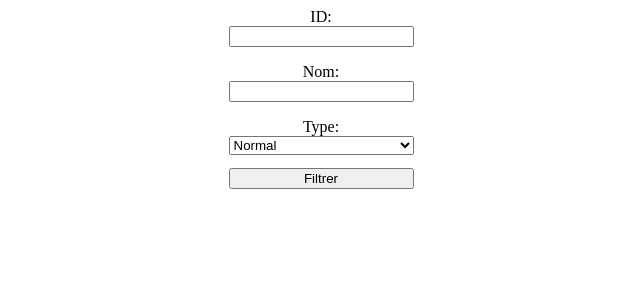
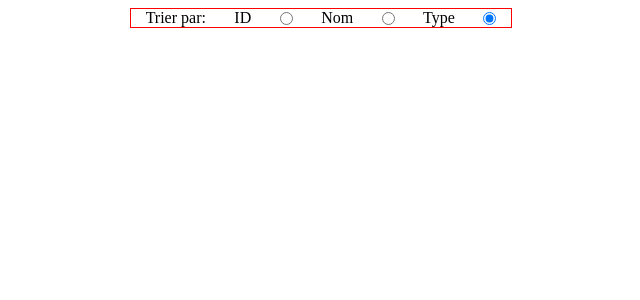
Before and after one commit to thibault-kine/runtrack3, a PHP site: page / in a window 1280 px wide. Shown: the top 300 px of the page, without its empty margins (319-959 px from the left). Run offline with PHP 8.4, Linux system fonts and the light colour scheme.

Commit message:
module connexion avec js

```diff
--- a/jour04/job03/index.php
+++ b/jour04/job03/index.php
@@ -11,6 +11,19 @@
     <script src="script.js"></script>
 </head>
 <body>
+
+<form id="select-by">
+    <label>Trier par: </label>
+
+    <label for="by-id">ID</label>
+    <input type="radio" name="select-by" id="by-id" value="0">
+
+    <label for="by-name">Nom</label>
+    <input type="radio" name="select-by" id="by-name" value="1">
+
+    <label for="by-type">Type</label>
+    <input type="radio" name="select-by" id="by-type" value="2">
+</form>
 
 <form id="form">
     <label for="id">ID: </label>
--- a/jour04/job03/script.js
+++ b/jour04/job03/script.js
@@ -1,31 +1,18 @@
 $(document).ready(() => {
 
-const fields = document.querySelectorAll('.field'); // Array de tous les inputs
-const button = document.querySelector('#filtrer');
-let fieldNames = []; // la valeur de tous les names
-for(i = 0; i < 3; i++) { fieldNames[i] = fields[i].getAttribute('name'); }
-let options = document.querySelectorAll('option');
-let types = []; // tous les types
-for(i = 0; i < 16; i++) { types[i] = options[i].getAttribute('value') }
+let radios = document.getElementsByName('select-by');
+let filterForm = document.getElementById('form');
 
-button.addEventListener('click', () => {
-    // Inutile de vérifier si le formulaire est vide ou pas puisque
-    // l'input "type" possède une valeur par défault
-    fields.forEach((field) => {
-        // Pour chaque champ de "fields"
-        fetch('pokemon.json')
-        .then((response) => {  })
-        .catch((error) => console.log('%cErreur: ' + error.message, 'color: orange;'))
-    });
-});
+console.log(radios);
+console.log(filterForm);
 
-async function getData() {
-    let response = await fetch('pokemon.json');
-    let data = await response.json();
+filterForm.style.display = 'none';
 
-    console.log(data);
+for(i = 0; i < radios.length; i++) {
+    if(radios[i].click()) {
+        console.log(radios[i].value);
+        break;
+    }
 }
 
-getData();
-
 });
--- a/jour04/job03/style.css
+++ b/jour04/job03/style.css
@@ -1,6 +1,6 @@
 form
 {
-    width: fit-content;
+    width: 30%;
     display: flex;
     flex-direction: column;
     justify-content: center;
@@ -8,7 +8,19 @@ form
     margin: auto;
 }
 
-#filtrer, input+label
+#select-by
+{
+    flex-direction: row;
+    align-items: baseline;
+    border: 1px solid red;
+}
+
+#select-by *
+{
+    margin: auto;
+}
+
+#filtrer input+label
 {
     margin-top: 1em;
 }
```
